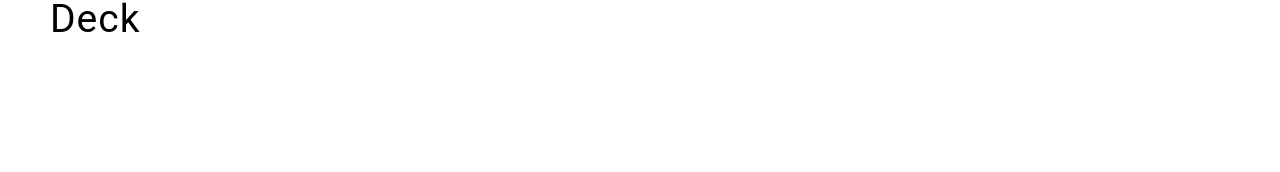
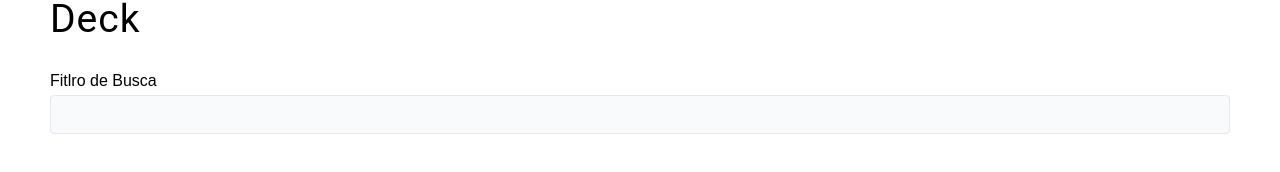
Before and after one commit to erik-ymmt/tryunfo-trybe-project, a React (Create React App) app: page / in a window 1280 px wide. Shown: the part 1013-1185 px from the top of the page. Before the commit the page ends 1083 px from the top, so only its background shows below. Built offline with nearby package versions, Linux system fonts and the light colour scheme.

Commit message:
add name filter - Requiremet 10

```diff
--- a/src/App.js
+++ b/src/App.js
@@ -9,6 +9,7 @@ class App extends React.Component {
     this.handleInput = this.handleInput.bind(this);
     this.saveCard = this.saveCard.bind(this);
     this.renderDeck = this.renderDeck.bind(this);
+    this.filterByName = this.filterByName.bind(this);
 
     this.state = {
       cardName: '',
@@ -22,6 +23,7 @@ class App extends React.Component {
       hasTrunfo: false,
       isSaveButtonDisabled: true,
       deck: [],
+      nameFilter: '',
     };
   }
 
@@ -133,9 +135,15 @@ class App extends React.Component {
     this.setState(deck.splice(index, 1), this.verifyTrunfoExistence);
   }
 
+  filterByName() {
+    return 1;
+  }
+
   renderDeck() {
-    const { deck } = this.state;
-    return deck.map((card, index) => (
+    const { deck, nameFilter } = this.state;
+    return deck
+      .filter((card) => card.cardName.includes(nameFilter))
+      .map((card, index) => (
         <div className="deck-card" key={ card.cardName }>
           <Card
             cardName={ card.cardName }
@@ -201,6 +209,15 @@ class App extends React.Component {
         </section>
         <section className="deck-container">
           <h2>Deck</h2>
+          <label htmlFor="search-filter">
+            Fitlro de Busca
+            <input
+              name="nameFilter"
+              type="text"
+              data-testid="name-filter"
+              onChange={ this.handleInput }
+            />
+          </label>
           {this.renderDeck()}
         </section>
       </div>
```
Lines whose indentation alone changed are shown as unchanged.
